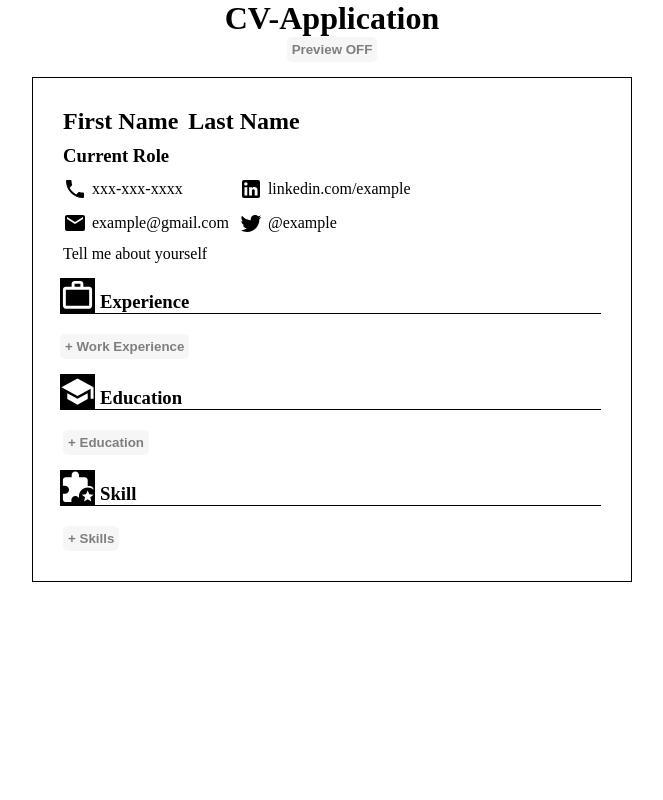
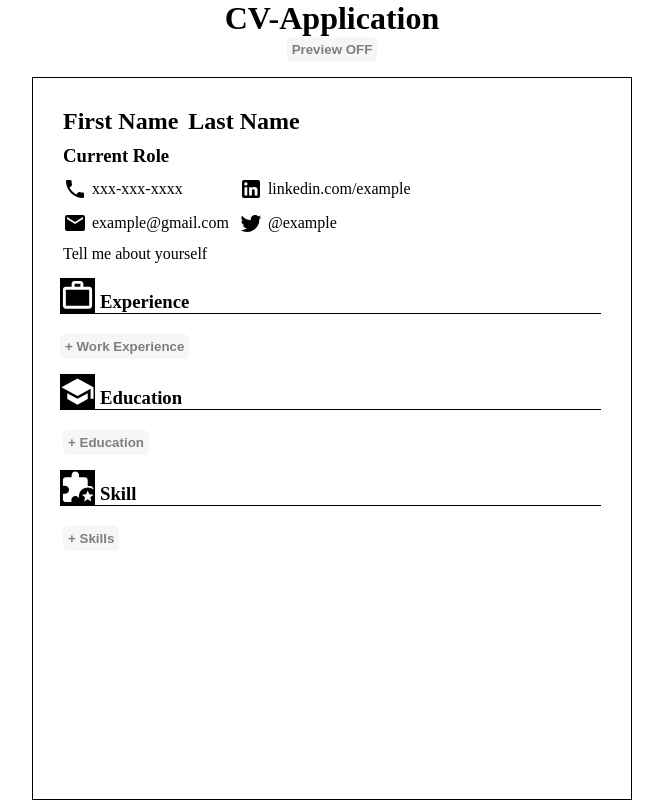
Before and after one commit to n3u5l7l/CV-Application, a React (Create React App) app: page / in a window 1280 px wide. Shown: the whole page, without its empty margins (308-971 px from the left). Built offline with nearby package versions, Linux system fonts and the light colour scheme.

Commit message:
Fixed top page deleting && added cursor to printer && minimized width for description

```diff
--- a/src/styles/index.css
+++ b/src/styles/index.css
@@ -9,7 +9,8 @@ body{
 }
 #root{
     display:flex;
-    justify-content: center;
+    flex-direction: column;
+    align-items: center;
     height:100%;
 }
 .App{
@@ -19,10 +20,17 @@ body{
     flex-direction: column;
     gap:15px;
     align-items: center;
+    flex:1;
 }
+.print{
+    cursor: pointer;
+    align-self: center;
+}
+
 button.previewMode{
     align-self: center;
 }
+
 button{
     border-radius: 5px;
     padding:5px;
@@ -42,7 +50,9 @@ button:hover{
     flex-direction: column;
     align-items: center;
 }
-
+.aboutMe{
+    width:500px;
+}
 h1, h2, h3, h4, h5, h6{
     padding:0;
     margin:0;
@@ -56,6 +66,7 @@ h1, h2, h3, h4, h5, h6{
     flex-direction: column;
     gap:15px;
     width:100%;
+    height:100%;
 }
 /* For User INFO on the top */
 h2{
```
Also changed, not shown: src/assets/printer.svg (added).
